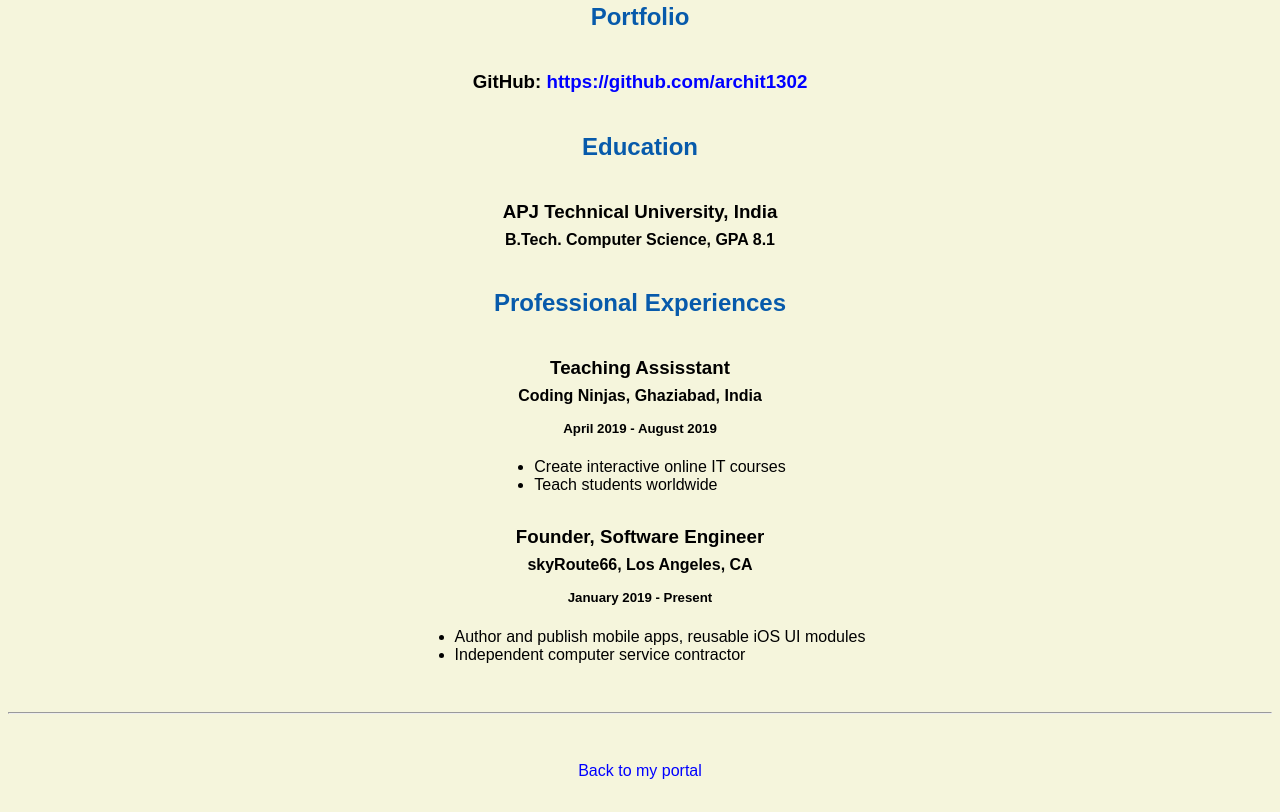
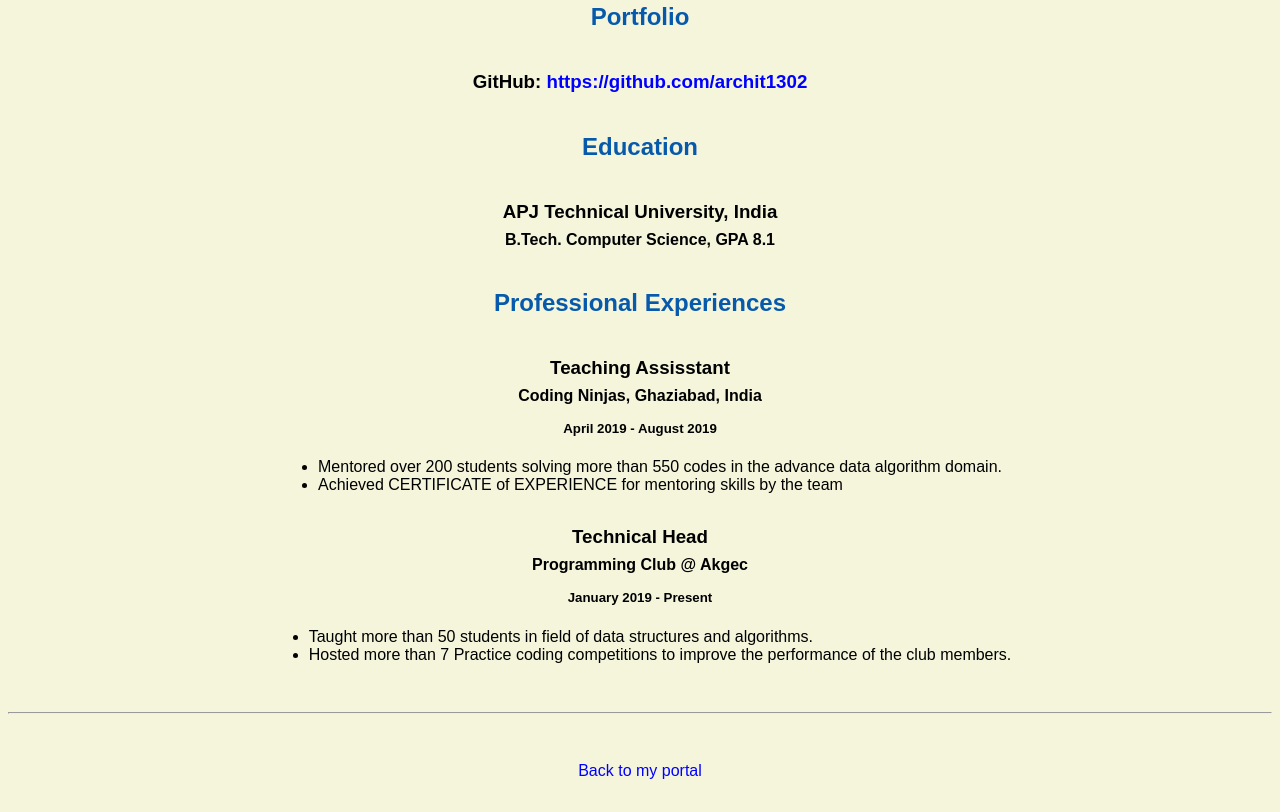
Before and after one commit to archit1302/archit1302.github.io, a plain HTML site: page resume.html in a window 1280 px wide. Shown: the part 576-1388 px from the top of the page. Drawn offline with Linux system fonts and the light colour scheme.

Commit message:
Update resume.html

```diff
--- a/resume.html
+++ b/resume.html
@@ -41,16 +41,16 @@
     <h4>Coding Ninjas, Ghaziabad, India</h4>
     <h5>April 2019 - August 2019</h5>
       <ul>
-        <li>Create interactive online IT courses</li>
-        <li>Teach students worldwide</li>
+        <li>Mentored over 200 students solving more than 550 codes in the advance data algorithm domain.</li>
+        <li>Achieved CERTIFICATE of EXPERIENCE for mentoring skills by the team</li>
       </ul>
 
-    <h3>Founder, Software Engineer</h3>
-    <h4>skyRoute66, Los Angeles, CA</h4>
+    <h3>Technical Head</h3>
+    <h4>Programming Club @ Akgec</h4>
     <h5>January 2019 - Present</h5>
       <ul>
-        <li>Author and publish mobile apps, reusable iOS UI modules</li>
-        <li>Independent computer service contractor</li>
+        <li>Taught more than 50 students in field of data structures and algorithms.</li>
+        <li>Hosted more than 7 Practice coding competitions to improve the performance of the club members.</li>
       </ul>
   </body>
 
```
